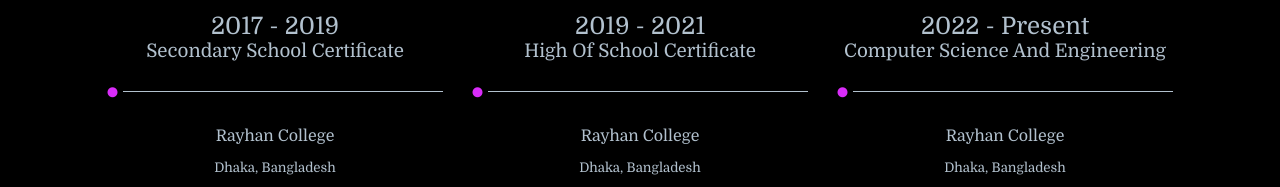
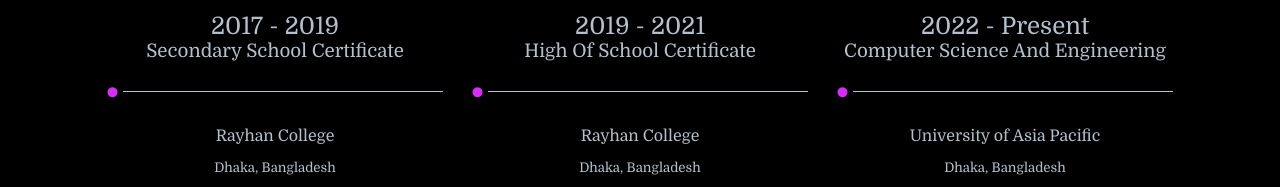
Before and after one commit to Yeamin-Alpha/Yeamin_Repository, a plain HTML site: page index.html in a window 1280 px wide. Shown: the part 1640-1827 px from the top of the page. Drawn offline with nearby package versions, Linux system fonts and the light colour scheme.

Commit message:
Update index.html

```diff
--- a/index.html
+++ b/index.html
@@ -166,7 +166,7 @@
                         </div>
                         <div class="timeline">
                             <div class="timeline-content">
-                                <h4 class="title">Rayhan College</h4>
+                                <h4 class="title">University of Asia Pacific</h4>
                                 <h5>Dhaka, Bangladesh</h5>
                                 <p class="description">
                                   I’m Yeamin Islam, pursuing a degree in Computer Science and Engineering (CSE) at the University of Asia Pacific. My focus is on improving my skills in software development, mastering algorithms, data structures, and programming languages like C, Java, and Python. I’m also learning about microprocessors, particularly the pointer and index registers in the 8086 architecture.
```
